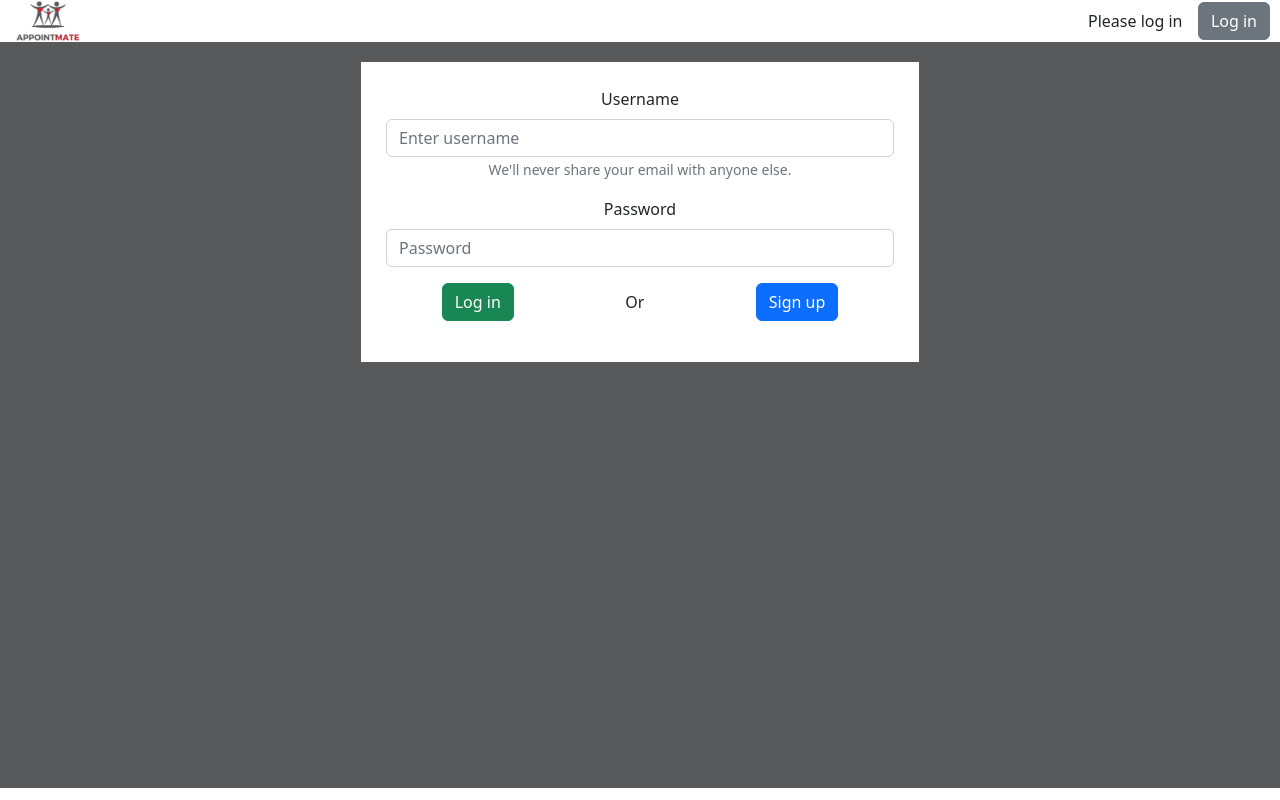
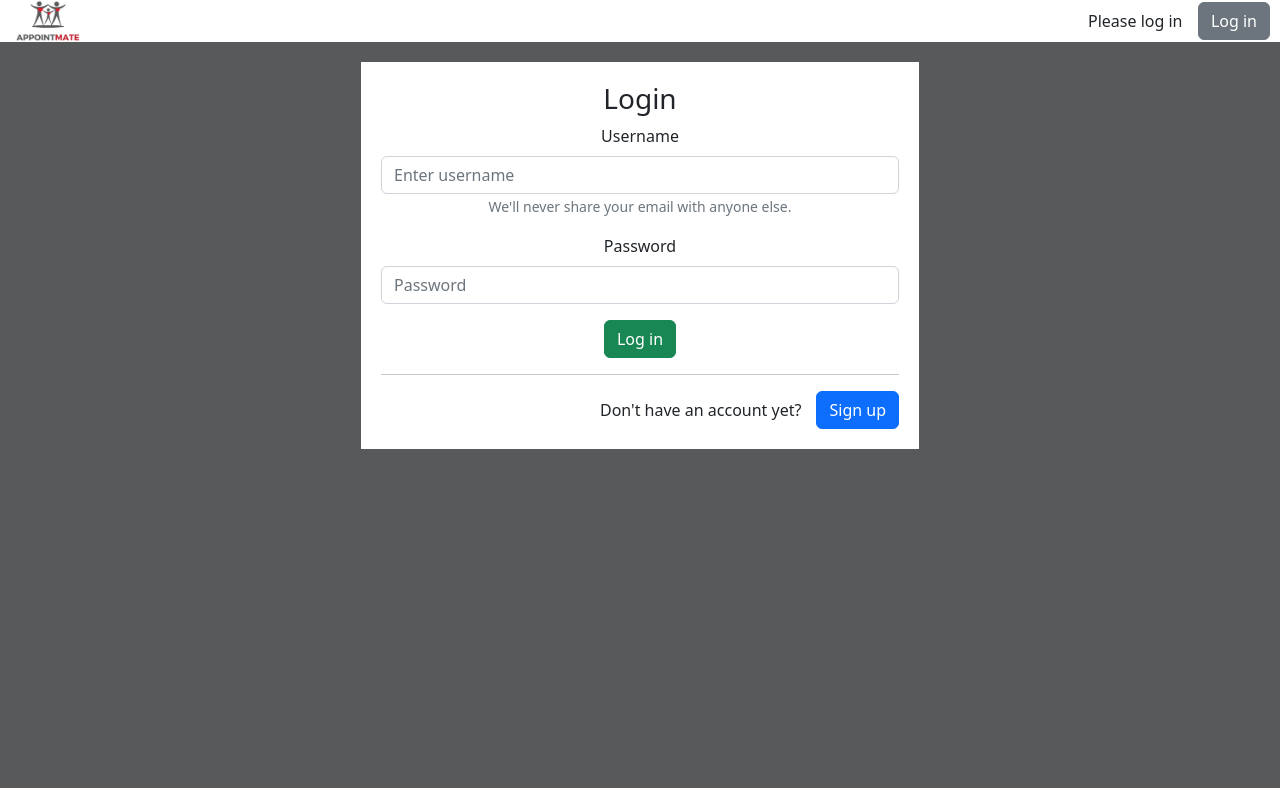
Before and after one commit to Byron-web/appointmate, a React (Create React App) app in the folder client/: page / in a window 1280 px wide. Both pictures are taken after a click on the button "Log in". Built offline with nearby package versions, Linux system fonts and the light colour scheme.

Commit message:
Refactored UI for login and register

```diff
--- a/client/src/components/Welcome.js
+++ b/client/src/components/Welcome.js
@@ -46,7 +46,8 @@ function Welcome() {
       <div className="banner-info--wrapper">
         <Container className="banner-info--container">
           <h4>
-            Login by clicking the login button on the top left of this page
+            Login/Signup by clicking the login button on the top left of this
+            page
           </h4>
           <div className="banner-info--divider"></div>
           <div className="banner-info-footer">
--- a/client/src/components/login/LoginForm.js
+++ b/client/src/components/login/LoginForm.js
@@ -42,6 +42,7 @@ const LoginForm = ({ handleShowSignup }) => {
   //Returns a form to Login as a patient or doctor.
   return (
     <Form onSubmit={handleSubmit}>
+      <h3>Login</h3>
       <Form.Group className="mb-3" controlId="formBasicEmail">
         <Form.Label>Username</Form.Label>
         <Form.Control
@@ -63,12 +64,15 @@ const LoginForm = ({ handleShowSignup }) => {
           onChange={(e) => setPassword(e.target.value)}
         />
       </Form.Group>
-      <div className="d-flex justify-content-around align-items-center mb-3">
+      <div className="d-flex flex-column justify-content-around align-items-center mb-3">
         <Button variant="success" type="submit">
           Log in
         </Button>
-        <p className="m-0">Or</p>
-        <Button variant="primary" onClick={handleShowSignup}>
+      </div>
+      <hr className="mt-3 mb-3" />
+      <div className="d-flex justify-content-end align-items-center">
+        <p className="m-0">Don't have an account yet?</p>
+        <Button className="ml-15" variant="primary" onClick={handleShowSignup}>
           Sign up
         </Button>
       </div>
--- a/client/src/components/login/SignupForm.js
+++ b/client/src/components/login/SignupForm.js
@@ -2,6 +2,7 @@ import React, { useState } from "react";
 import { Form, Button } from "react-bootstrap";
 import * as _ from "lodash";
 import config from "../../config";
+import "../styles.css";
 
 /* This code imports React and the useState hook from the "react" library, as well as Form, and Button components from the "react-bootstrap" library.
 
@@ -28,6 +29,7 @@ const SignupForm = ({ handleShowLogin }) => {
   const [mobileNo, setMobileNo] = useState("");
   const [degree, setDegree] = useState("");
   const [practiceNumber, setPracticeNumber] = useState("");
+  const [mobileNoError, setMobileNoError] = useState("");
 
   const handleSubmit = async (e) => {
     e.preventDefault();
@@ -55,6 +57,12 @@ const SignupForm = ({ handleShowLogin }) => {
       }
     } else if (!firstname || !lastname || !email || !mobileNo) {
       setSignupError("Missing required fields");
+      return;
+    }
+
+    // Validate mobile number
+    if (!/^\d+$/.test(mobileNo)) {
+      setSignupError("Only insert numbers in the Mobile number field");
       return;
     }
 
@@ -107,6 +115,7 @@ const SignupForm = ({ handleShowLogin }) => {
   return (
     <Form onSubmit={handleSubmit}>
       <Form.Group className="mb-3 d-flex flex-column justify-content-center align-items-center">
+        <h3>Sign Up</h3>
         {/* Username */}
         <Form.Label>Username</Form.Label>
         <Form.Control
@@ -186,11 +195,15 @@ const SignupForm = ({ handleShowLogin }) => {
           {/* Mobile number */}
           <Form.Label>Mobile number</Form.Label>
           <Form.Control
-            type="text"
+            type="number"
             placeholder="Enter mobile number"
             value={mobileNo}
-            onChange={(e) => setMobileNo(e.target.value)}
+            onChange={(e) => {
+              setMobileNo(e.target.value);
+              setMobileNoError("");
+            }}
           />
+          {mobileNoError && <div className="text-danger">{mobileNoError}</div>}
         </Form.Group>
       ) : (
         <></>
@@ -219,15 +232,17 @@ const SignupForm = ({ handleShowLogin }) => {
           />
         </>
       )}
-      <hr className="mt-5 mb-3" />
-      <div className="d-flex justify-content-around align-items-center mb-3">
-        <Button variant="primary" onClick={handleShowLogin}>
-          Log in
-        </Button>
-        <p className="m-0">Or</p>
+      <div className="d-flex flex-column justify-content-around mt-3 mb-3">
         <Button variant="success" type="submit">
           Sign up
         </Button>
+        <hr className="mt-3 mb-3" />
+        <div className="d-flex justify-content-end align-items-center">
+          <p className="m-0">already have an account?</p>
+          <Button className="ml-15" variant="primary" onClick={handleShowLogin}>
+            Log in
+          </Button>
+        </div>
       </div>
       {signupSuccess && (
         <div className="text-success mt-3">Sign up successful!</div>
--- a/client/src/components/styles.css
+++ b/client/src/components/styles.css
@@ -40,13 +40,19 @@
     width: 50%;
     margin-top: 20px;
     background-color: #fff;
-    padding: 25px;
+    padding: 20px;
+}
+
+/* SignupForm*/
+
+.ml-15 {
+    margin-left: 15px;
 }
 
 /* Welcome */
 
 .welcome--wrapper {
-    height: 100vh;
+    height: 93vh;
     background-image: url("../images/Welcome.jpg");
     background-repeat: no-repeat;
     background-size: cover;
@@ -76,7 +82,7 @@
 .banner-info--wrapper {
     position: absolute;
     width: 100%;
-    top: 53%;
+    top: 54%;
     transform: translateY(-50%);
 }
 
```
